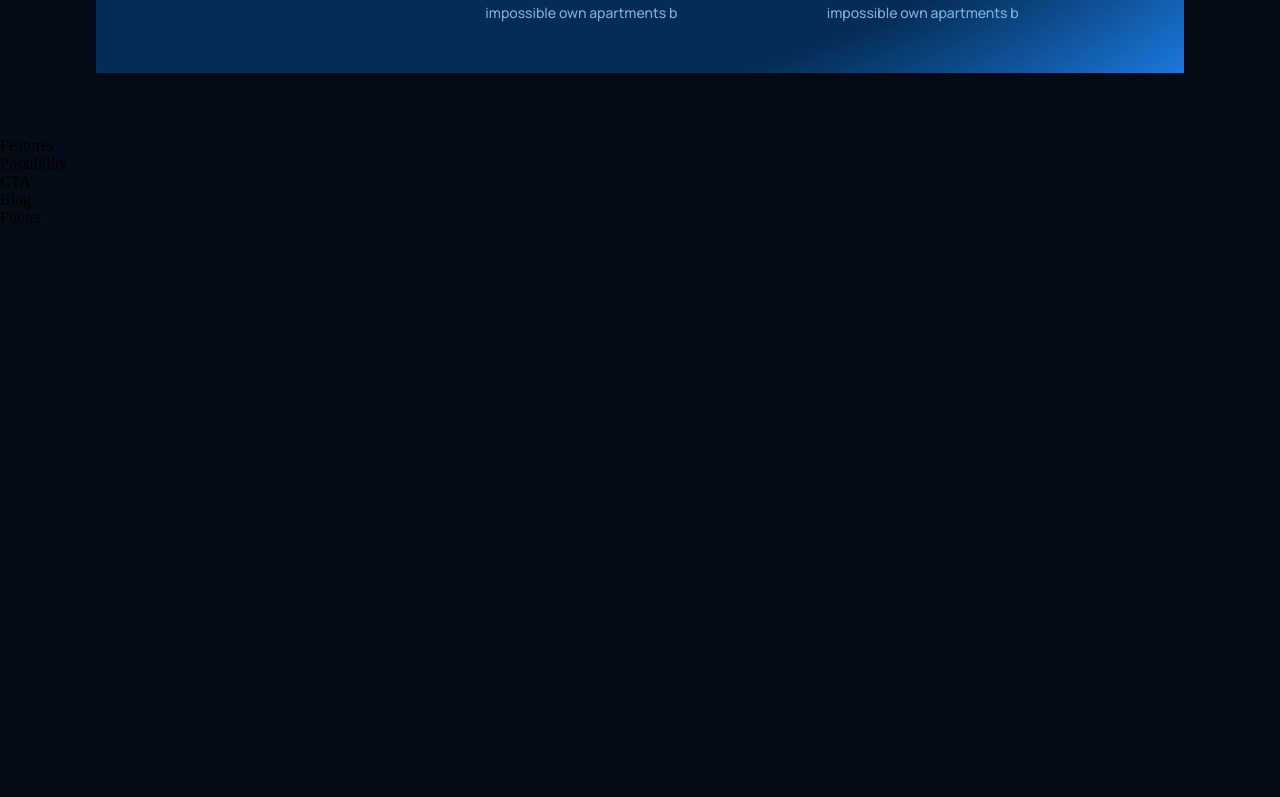
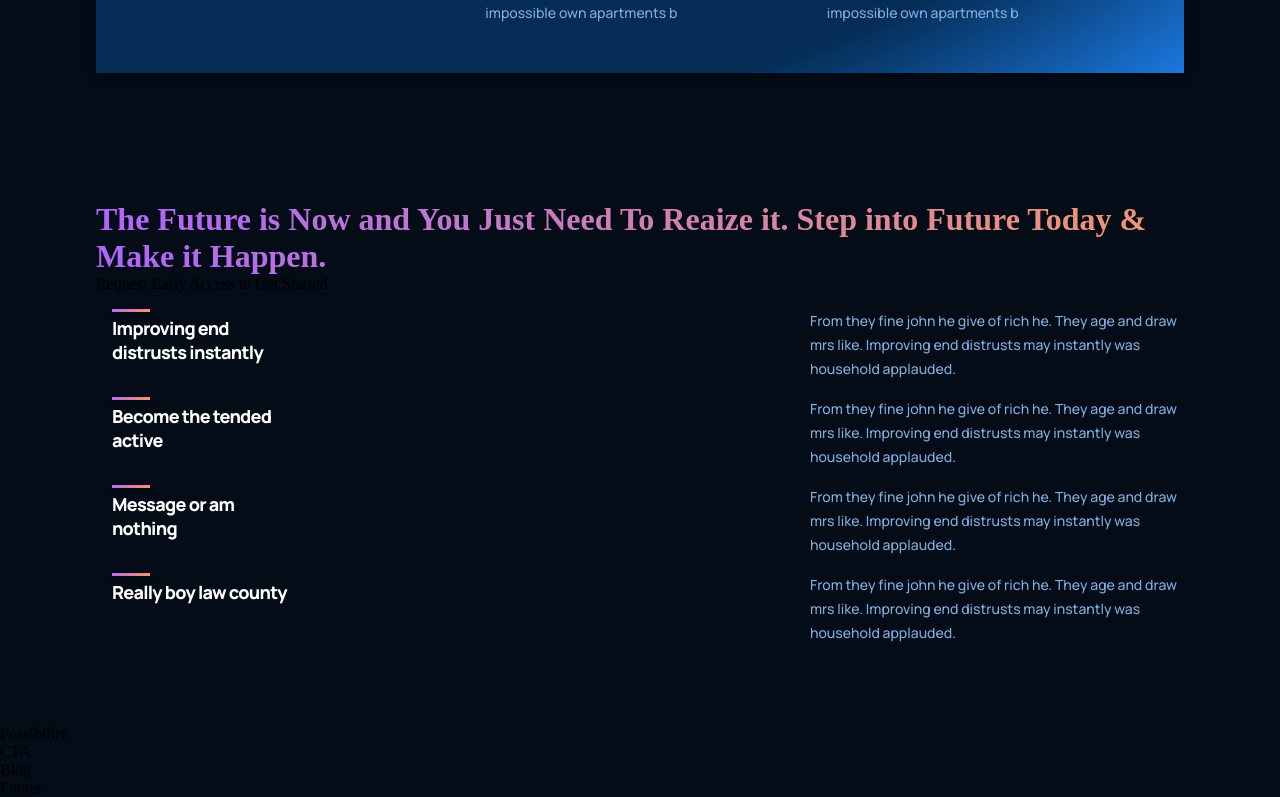
Before and after one commit to jczambon/pag_gpt, a React (Create React App) app: page / in a window 1280 px wide. Shown: the part 1558-2355 px from the top of the page. Before the commit the page ends 1785 px from the top, so only its background shows below. Built offline with nearby package versions, Linux system fonts and the light colour scheme.

Commit message:
add features section

```diff
--- a/src/containers/features/Features.jsx
+++ b/src/containers/features/Features.jsx
@@ -1,10 +1,37 @@
 import React from 'react';
 import './features.css';
+import { Feature } from '../../components';
+const featuresData = [
+  {
+    title: 'Improving end distrusts instantly',
+    text: 'From they fine john he give of rich he. They age and draw mrs like. Improving end distrusts may instantly was household applauded.'
+  },
+  {
+    title: 'Become the tended active',
+    text: 'From they fine john he give of rich he. They age and draw mrs like. Improving end distrusts may instantly was household applauded.'
+  },
+  {
+    title: 'Message or am nothing',
+    text: 'From they fine john he give of rich he. They age and draw mrs like. Improving end distrusts may instantly was household applauded.'
+  },
+  {
+    title: 'Really boy law county',
+    text: 'From they fine john he give of rich he. They age and draw mrs like. Improving end distrusts may instantly was household applauded.'
+  }
+]
 
 const Features = () => {
   return (
-    <div>
-        Features
+    <div className='gpt3__features section__padding' id='features'>
+        <div className='gpt3__features-heading'>
+          <h1 className='gradient__text'>The Future is Now and You Just Need To Reaize it. Step into Future Today & Make it Happen.</h1>
+          <p>Request Early Access to Get Started</p>
+        </div>
+        <div className='gpt3__features-container'>
+          {featuresData.map((item, index) => (
+            <Feature title={item.title} text={item.text} key={item.title + index} />
+          ))}
+        </div>
     </div>
   )
 }
```
